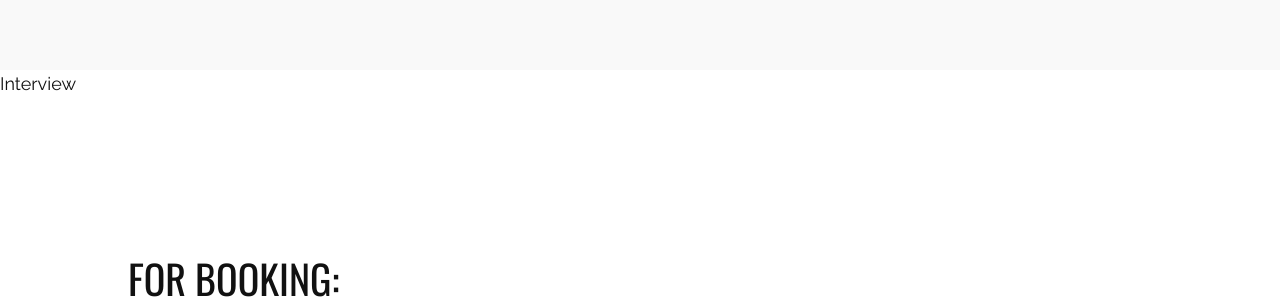
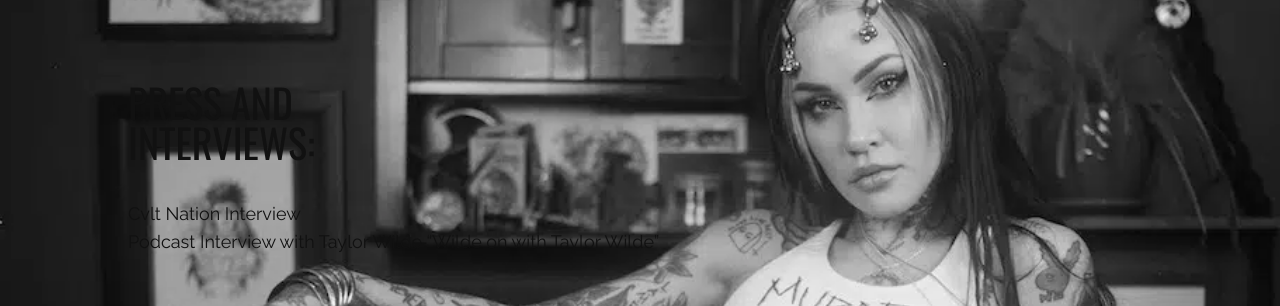
Before and after one commit to Zym0tic/tara-zep-portfolio, a React (Create React App) app: page / in a window 1280 px wide. Shown: the part 1998-2304 px from the top of the page. Built offline with nearby package versions, Linux system fonts and the light colour scheme; the HTML template or start-up script is replaced by a standard one; a web font is replaced by a local one.

Commit message:
add images and data to press/interview section

```diff
--- a/src/App.js
+++ b/src/App.js
@@ -5,7 +5,7 @@ import Hero from './components/Hero';
 import Header from './components/Header';
 import About from './components/About';
 import GallerySection from './components/GallerySection';
-import Interview from './components/Interview';
+import Press from './components/press';
 import Contact from './components/Contact';
 import Footer from './components/Footer';
 import Copyright from './components/Copyright';
@@ -17,7 +17,7 @@ const App = () => {
       <Hero />
       <About />
       <GallerySection />
-      <Interview />
+      <Press />
       <Contact />
       <Footer />
       <Copyright />
--- a/src/components/Hero.js
+++ b/src/components/Hero.js
@@ -19,7 +19,7 @@ const Hero = () => {
   //hero data destructured
   const { title, subtitle, btnText, btnIcon } = heroData;
   return (
-    <section className="bg-hero bg-cover bg-center min-h-[100vh] lg:h-[948px] bg-no-repeat relative mt-[120px] lg:mt-[150px]">
+    <section className="bg-hero bg-cover bg-center min-h-[100vh] lg:h-[100vh] bg-no-repeat relative mt-[120px] lg:mt-[150px]" name="hero">
       <motion.div
         variants={container}
         initial="hidden"
--- a/src/components/Interview.js
+++ /dev/null
@@ -1,7 +0,0 @@
-import React from 'react';
-
-const Interview = () => {
-  return <div>Interview</div>;
-};
-
-export default Interview;
--- /dev/null
+++ b/src/components/press.js
@@ -0,0 +1,33 @@
+import React from "react";
+//import press data
+import { pressData } from "../data";
+
+const Press = () => {
+  // destructure press data
+  const { title, items } = pressData;
+  return (
+    <section className="section bg-dark bg-interview bg-no-repeat bg-cover bg-center lg:h-[812px]" name="press">
+      <div className="container mx-auto">
+        {/* title */}
+        <h2 className="h2">{title}</h2>
+        {/* links */}
+        <div>
+          <ul>
+            {items.map((item, index) => {
+              //destructure item
+              const { href, subtitle } = item;
+              return (
+                <div key={index}>
+                  {/* link */}
+                  <a href={href}>{subtitle}</a>
+                </div>
+              )
+            })}
+          </ul>
+        </div>
+      </div>
+    </section>
+  );
+};
+
+export default Press;
--- a/src/data.js
+++ b/src/data.js
@@ -29,7 +29,7 @@ import GalleryImg27 from '../src/img/gallery/27.jpeg';
 // import icons
 import { IoMdArrowForward } from 'react-icons/io';
 import { FiSend } from 'react-icons/fi';
-import { FaPlay, FaMapMarkerAlt, FaPhoneAlt, FaEnvelope } from 'react-icons/fa';
+import { FaMapMarkerAlt, FaPhoneAlt, FaEnvelope } from 'react-icons/fa';
 import {
   IoLogoInstagram,
   IoLogoTwitter,
@@ -41,11 +41,10 @@ export const headerData = {
 
 export const navData = {
   items: [
-    { href: '/', name: 'Home' },
+    { href: 'hero', name: 'Home' },
     { href: 'about', name: 'About' },
     { href: 'gallery', name: 'Gallery' },
-    { href: 'interview', name: 'Interview' },
-    { href: 'articles', name: 'Articles' },
+    { href: 'press', name: 'Press' },
     { href: '/', name: 'Webstore' },
     { href: 'contact', name: 'Contact' },
   ],
@@ -239,12 +238,18 @@ export const galleryData = {
   ],
 };
 
-export const interviewData = {
+export const pressData = {
   title:
-    '“Consider what you desire. Your tattoo artist will never tell you what tattoo to have.”',
-  btnText: 'Watch it now',
-  btnIcon: <FaPlay />,
-};
+    'Press and Interviews:',
+    items:[
+      {
+        href: 'https://cvltnation.com/inspiration-is-the-vibration-tara-zep/', subtitle:'Cvlt Nation Interview'
+      },
+      {
+        href: 'https://open.spotify.com/episode/1dIi8a6LWcNki0Z1lCDmMt?si=xCu8_wXaTkWn1Qg8c1CJEQ', subtitle: 'Podcast Interview with Taylor Wilde “Wilde on with Taylor Wilde” '
+      },
+    ],
+  };
 
 export const contactData = {
   title: 'For Booking:',
```
Also changed, not shown: src/img/interview/bg.png.
